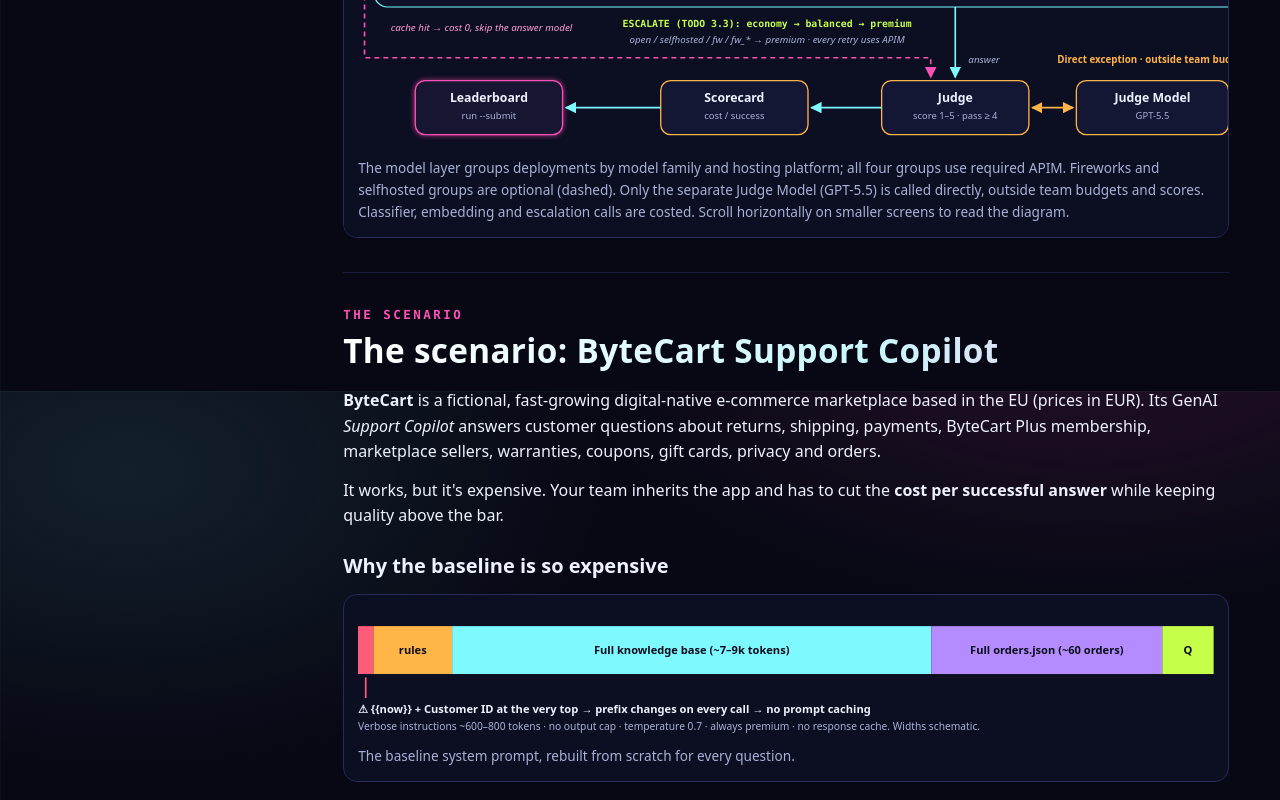
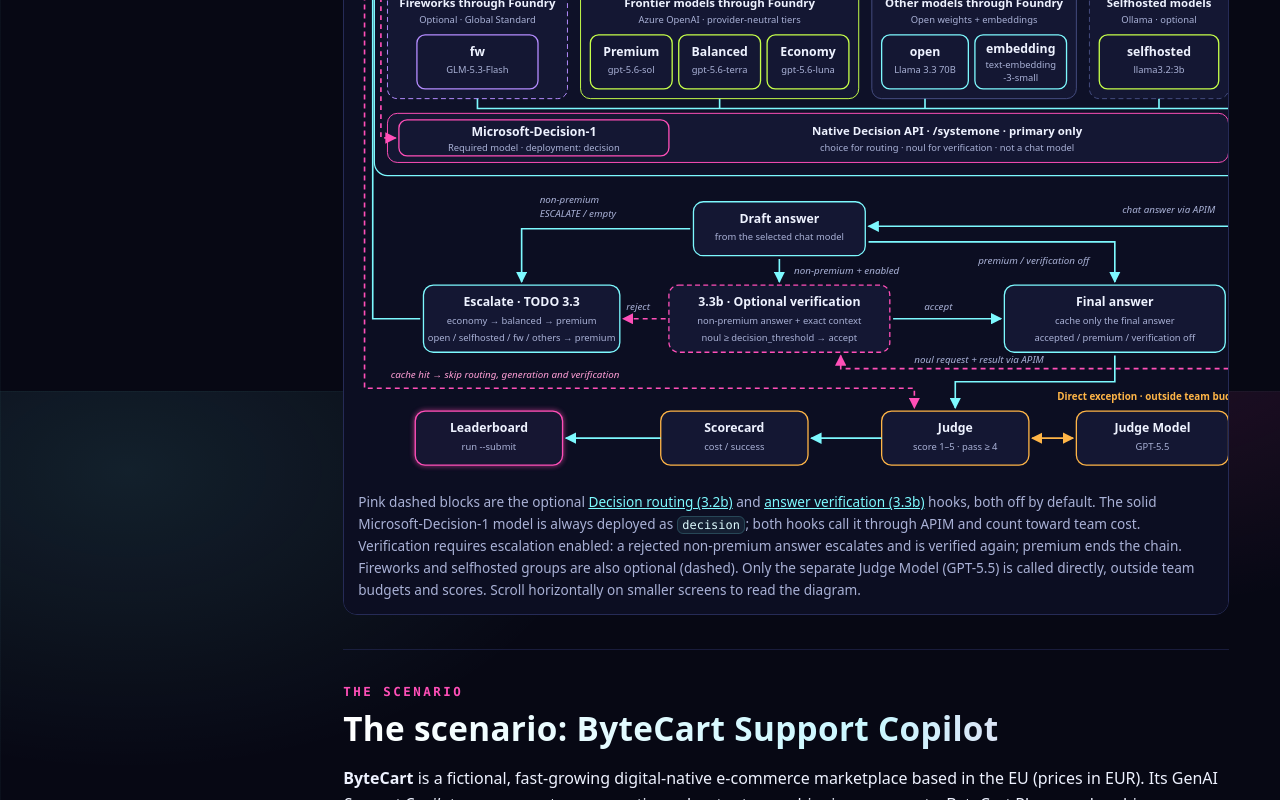
Before and after one commit to microsoft/Token-Wars, a plain HTML site: page docs/index.html in a window 1280 px wide. Shown: the part 2009-2809 px from the top of the page. Drawn offline with Linux system fonts and the light colour scheme.

Commit message:
architecture updated

```diff
--- a/docs/index.html
+++ b/docs/index.html
@@ -324,6 +324,8 @@ details.faq[open]>summary{border-block-end:1px solid var(--line);color:var(--cya
 .arch .n.j rect{stroke:#ffb547}
 .arch .n.l rect{stroke:#ff4fb8}
 .arch .ln{stroke:#7df9ff;stroke-width:2;fill:none}
+.arch .ln.decision{stroke:#ff4fb8;stroke-dasharray:6 5}
+.arch .n.optional rect{stroke-dasharray:6 4}
 .arch .lbl{fill:#a9b1d6;font:italic 12px system-ui,"Segoe UI",sans-serif}
 .arch .todo{fill:#c6ff4a;font:700 11px ui-monospace,Consolas,monospace;text-anchor:middle}
 .promptbar .t{font:600 13px system-ui,"Segoe UI",sans-serif;fill:#0b0d1a}
@@ -423,9 +425,9 @@ tr.grp th{background:rgba(125,249,255,.06);color:var(--cyan);font:700 .74rem var
 <h3>How it all fits together</h3>
 <p>Every workload question goes through the same answer pipeline, and each TODO lights up one block. Make each block cheaper without letting the judge's pass rate drop below 85%.</p>
 <figure class="figure arch-figure">
-<svg class="arch" viewBox="0 0 1100 680" role="img" aria-labelledby="arch-t arch-d" xmlns="http://www.w3.org/2000/svg">
+<svg class="arch" viewBox="0 0 1100 1088" role="img" aria-labelledby="arch-t arch-d" xmlns="http://www.w3.org/2000/svg">
   <title id="arch-t">Token Wars answer pipeline</title>
-  <desc id="arch-d">A request goes through the cache, router and context builder, then the required Azure API Management gateway. The model layer contains four groups: Fireworks through Foundry (fw), frontier models through Foundry (premium, balanced and economy), other models through Foundry (open and embedding), and optional selfhosted models (Ollama). All four groups use the gateway's built-in physical-model routing and team/provider token metrics. Challenge 3.6 adds Azure-to-Fireworks failover only. The separate Judge Model uses GPT-5.5 directly, as the sole inference exception outside team token budgets and scores. A cache hit skips the answer model; an ESCALATE reply requests a higher tier through the gateway.</desc>
+  <desc id="arch-d">A request goes through the cache, router and context builder, then the required Azure API Management gateway. Optional TODO 3.2b calls Microsoft-Decision-1 through APIM before selecting an answer tier: a choice selects the tier, with premium as the low-probability fallback. The model layer includes Fireworks, frontier answer tiers, open and embedding models, selfhosted models, and the required Microsoft-Decision-1 deployment named decision. Decision is not a chat model and uses the primary-only native API. After a chat answer, optional TODO 3.3b verifies non-premium answers against the exact context through APIM. An accepted answer proceeds to final caching and judging; a rejected answer escalates to the next tier and is verified again unless premium is reached. Premium answers and disabled verification bypass the verifier; explicit ESCALATE or empty answers go straight to escalation. A cache hit skips routing, generation and verification. Both optional hooks are off by default, but the Decision deployment is required. Decision calls are costed; the separate GPT-5.5 judge remains outside the team budget.</desc>
   <defs>
     <marker id="ah" viewBox="0 0 10 10" refX="9" refY="5" markerWidth="7" markerHeight="7" orient="auto-start-reverse"><path d="M0,0 L10,5 L0,10 z" fill="#7df9ff"/></marker>
     <marker id="ahm" viewBox="0 0 10 10" refX="9" refY="5" markerWidth="7" markerHeight="7" orient="auto-start-reverse"><path d="M0,0 L10,5 L0,10 z" fill="#ff4fb8"/></marker>
@@ -436,22 +438,33 @@ tr.grp th{background:rgba(125,249,255,.06);color:var(--cyan);font:700 .74rem var
   <g class="n"><rect x="20" y="40" width="130" height="64" rx="12"/><text x="85" y="68">Request</text><text class="s" x="85" y="88">id · customer · question</text></g>
   <g class="n"><rect x="200" y="40" width="160" height="64" rx="12"/><text x="280" y="68">Cache</text><text class="s" x="280" y="88">exact · semantic</text></g>
   <text class="todo" x="280" y="124">TODO 1.5 · 1.6</text>
-  <g class="n"><rect x="410" y="40" width="150" height="64" rx="12"/><text x="485" y="68">Router</text><text class="s" x="485" y="88">none · rules · classifier</text></g>
-  <text class="todo" x="485" y="124">TODO 3.1 · 3.2</text>
-  <g class="n"><rect x="610" y="40" width="190" height="64" rx="12"/><text x="705" y="68">Context builder</text><text class="s" x="705" y="88">KB retrieval · order lookup</text></g>
-  <text class="todo" x="705" y="124">TODO 1.2 · 1.3 (+ prompts 1.1 · 1.7)</text>
+  <g class="n"><rect x="410" y="40" width="190" height="64" rx="12"/><text x="505" y="68">Router</text><text class="s" x="505" y="88">none · rules · classifier · decision</text></g>
+  <text class="todo" x="505" y="26">TODO 3.1 · 3.2</text>
+  <g class="n"><rect x="650" y="40" width="190" height="64" rx="12"/><text x="745" y="68">Context builder</text><text class="s" x="745" y="88">KB retrieval · order lookup</text></g>
+  <text class="todo" x="745" y="124">TODO 1.2 · 1.3 (+ prompts 1.1 · 1.7)</text>
   <line class="ln" x1="150" y1="72" x2="196" y2="72" marker-end="url(#ah)"/>
   <line class="ln" x1="360" y1="72" x2="406" y2="72" marker-end="url(#ah)"/>
-  <line class="ln" x1="560" y1="72" x2="606" y2="72" marker-end="url(#ah)"/>
-  <rect x="320" y="160" width="760" height="64" rx="12" fill="url(#gw)" stroke="#ff4fb8" stroke-width="1.6"/>
-  <text x="700" y="186" fill="#ffd1ec" style="font:600 15px system-ui,Segoe UI,sans-serif;text-anchor:middle">Required AI gateway (Azure API Management)</text>
-  <text x="700" y="207" fill="#a9b1d6" style="font:400 12px system-ui,Segoe UI,sans-serif;text-anchor:middle">built-in model routing · team + provider metrics · 3.5 budgets · 3.6 failover</text>
-  <path class="ln" d="M800 72 H1010 V156" marker-end="url(#ah)"/>
+  <line class="ln" x1="600" y1="72" x2="646" y2="72" marker-end="url(#ah)"/>
+  <g class="n l optional" id="decision-routing">
+    <rect x="390" y="164" width="230" height="78" rx="12"/>
+    <text x="505" y="188">3.2b · Optional Decision routing</text>
+    <text class="s" x="505" y="208">choice → select answer tier</text>
+    <text class="s" x="505" y="228">low probability → premium</text>
+  </g>
+  <path class="ln decision" d="M505 108 V160" marker-start="url(#ahm)" marker-end="url(#ahm)"/>
+  <text class="lbl" x="523" y="148">before selecting the answer model</text>
+  <rect id="architecture-gateway" x="320" y="286" width="760" height="64" rx="12" fill="url(#gw)" stroke="#ff4fb8" stroke-width="1.6"/>
+  <text x="700" y="306" fill="#ffd1ec" style="font:600 15px system-ui,Segoe UI,sans-serif;text-anchor:middle">Required AI gateway (Azure API Management)</text>
+  <text x="700" y="324" fill="#a9b1d6" style="font:400 12px system-ui,Segoe UI,sans-serif;text-anchor:middle">chat + embeddings · /decisions (native API)</text>
+  <text x="700" y="342" fill="#a9b1d6" style="font:400 12px system-ui,Segoe UI,sans-serif;text-anchor:middle">team + provider metrics · 3.5 chat budgets · 3.6 chat failover only</text>
+  <path class="ln decision" id="decision-route-call" d="M505 246 V282" marker-start="url(#ahm)" marker-end="url(#ahm)"/>
+  <text class="lbl" x="523" y="260">choice request + result</text>
+  <path class="ln" d="M840 72 H1010 V282" marker-end="url(#ah)"/>
   <text class="lbl" x="880" y="64">chat + embeddings</text>
-  <g id="model-layer">
-    <rect class="model-layer" x="20" y="268" width="1060" height="238" rx="16"/>
+  <g id="model-layer" transform="translate(0 132)">
+    <rect class="model-layer" x="20" y="268" width="1060" height="312" rx="16"/>
     <text x="40" y="294" fill="#7df9ff" style="font:700 17px system-ui,Segoe UI,sans-serif">Model layer</text>
-    <text x="40" y="315" fill="#a9b1d6" style="font:400 12px system-ui,Segoe UI,sans-serif">Answer, classifier and embedding models · all accessed through APIM</text>
+    <text x="40" y="315" fill="#a9b1d6" style="font:400 12px system-ui,Segoe UI,sans-serif">Answer, classifier, embedding and Decision models · all accessed through APIM</text>
     <g id="models-fireworks">
       <rect class="model-group" x="36" y="352" width="220" height="134" rx="12" style="stroke:#b48cff" stroke-dasharray="6 4"/>
       <text class="group-title" x="146" y="374">Fireworks through Foundry</text>
@@ -479,27 +492,64 @@ tr.grp th{background:rgba(125,249,255,.06);color:var(--cyan);font:700 .74rem var
       <text class="group-note" x="979" y="393">Ollama · optional</text>
       <g class="n m"><rect x="906" y="408" width="146" height="66" rx="10"/><text x="979" y="434">selfhosted</text><text class="s" x="979" y="455">llama3.2:3b</text></g>
     </g>
+    <g id="models-decision">
+      <rect class="model-group" x="36" y="504" width="1028" height="60" rx="12" style="stroke:#ff4fb8"/>
+      <g class="n l"><rect x="50" y="512" width="330" height="44" rx="10"/><text x="215" y="532">Microsoft-Decision-1</text><text class="s" x="215" y="550">Required model · deployment: decision</text></g>
+      <text class="group-title" x="720" y="530">Native Decision API · /systemone · primary only</text>
+      <text class="group-note" x="720" y="550">choice for routing · noul for verification · not a chat model</text>
+    </g>
   </g>
-  <path class="ln" d="M840 224 V330 M146 330 H979"/>
-  <path class="ln" d="M146 330 V348" marker-end="url(#ah)"/>
-  <path class="ln" d="M442 330 V348" marker-end="url(#ah)"/>
-  <path class="ln" d="M753 330 V348" marker-end="url(#ah)"/>
-  <path class="ln" d="M979 330 V348" marker-end="url(#ah)"/>
-  <text x="500" y="531" style="fill:#c6ff4a;font:700 12px ui-monospace,Consolas,monospace;text-anchor:middle">ESCALATE (TODO 3.3): economy → balanced → premium</text>
-  <text class="lbl" x="500" y="550" style="text-anchor:middle">open / selfhosted / fw / fw_* → premium · every retry uses APIM</text>
-  <g class="n j"><rect x="640" y="596" width="180" height="66" rx="12"/><text x="730" y="622">Judge</text><text class="s" x="730" y="643">score 1–5 · pass ≥ 4</text></g>
-  <g class="n j" id="judge-model"><rect x="878" y="596" width="186" height="66" rx="12"/><text x="971" y="622">Judge Model</text><text class="s" x="971" y="643">GPT-5.5</text></g>
-  <line x1="824" y1="629" x2="874" y2="629" stroke="#ffb547" stroke-width="2" marker-start="url(#ahj)" marker-end="url(#ahj)"/>
-  <text x="971" y="574" style="fill:#ffb547;font:600 12px system-ui,Segoe UI,sans-serif;text-anchor:middle">Direct exception · outside team budget</text>
-  <g class="n j"><rect x="370" y="596" width="180" height="66" rx="12"/><text x="460" y="622">Scorecard</text><text class="s" x="460" y="643">cost / success</text></g>
-  <g class="n l"><rect x="70" y="596" width="180" height="66" rx="12" filter="url(#glow)"/><text x="160" y="622">Leaderboard</text><text class="s" x="160" y="643">run --submit</text></g>
-  <path class="ln" d="M730 506 V592" marker-end="url(#ah)"/>
-  <text class="lbl" x="746" y="575">answer</text>
-  <line class="ln" x1="640" y1="629" x2="554" y2="629" marker-end="url(#ah)"/>
-  <line class="ln" x1="370" y1="629" x2="254" y2="629" marker-end="url(#ah)"/>
-  <path d="M280 104 V142 H8 V568 H700 V592" stroke="#ff4fb8" stroke-width="2" fill="none" stroke-dasharray="6 5" marker-end="url(#ahm)"/>
-  <text x="40" y="535" style="fill:#ff9fd6;font:italic 12px system-ui,Segoe UI,sans-serif">cache hit → cost 0, skip the answer model</text>
-</svg><figcaption>The model layer groups deployments by model family and hosting platform; all four groups use required APIM. Fireworks and selfhosted groups are optional (dashed). Only the separate Judge Model (GPT-5.5) is called directly, outside team budgets and scores. Classifier, embedding and escalation calls are costed. Scroll horizontally on smaller screens to read the diagram.</figcaption></figure>
+  <path class="ln" d="M840 350 V462 M146 462 H979"/>
+  <path class="ln" d="M146 462 V480" marker-end="url(#ah)"/>
+  <path class="ln" d="M442 462 V480" marker-end="url(#ah)"/>
+  <path class="ln" d="M753 462 V480" marker-end="url(#ah)"/>
+  <path class="ln" d="M979 462 V480" marker-end="url(#ah)"/>
+  <path class="ln decision" id="decision-model-call" d="M350 354 V372 H28 V666 H46" marker-start="url(#ahm)" marker-end="url(#ahm)"/>
+  <text class="lbl" x="52" y="390">/decisions → native Decision API</text>
+  <path class="ln" d="M442 618 V630 M693 618 V630 M979 618 V630"/>
+  <path class="ln" id="answer-model-responses" d="M146 618 V630 H1072 V774 H624" marker-end="url(#ah)"/>
+  <text class="lbl" x="934" y="758">chat answer via APIM</text>
+  <g class="n" id="draft-answer"><rect x="410" y="744" width="210" height="66" rx="12"/><text x="515" y="770">Draft answer</text><text class="s" x="515" y="791">from the selected chat model</text></g>
+  <g class="n l optional" id="decision-verification">
+    <rect x="380" y="846" width="270" height="82" rx="12"/>
+    <text x="515" y="872">3.3b · Optional verification</text>
+    <text class="s" x="515" y="893">non-premium answer + exact context</text>
+    <text class="s" x="515" y="914">noul ≥ decision_threshold → accept</text>
+  </g>
+  <path class="ln" d="M515 814 V842" marker-end="url(#ah)"/>
+  <text class="lbl" x="533" y="832">non-premium + enabled</text>
+  <g class="n" id="answer-escalation">
+    <rect x="80" y="846" width="240" height="82" rx="12"/>
+    <text x="200" y="872">Escalate · TODO 3.3</text>
+    <text class="s" x="200" y="893">economy → balanced → premium</text>
+    <text class="s" x="200" y="914">open / selfhosted / fw / others → premium</text>
+  </g>
+  <path class="ln decision" id="verification-reject" d="M376 887 H324" marker-end="url(#ahm)"/>
+  <text class="lbl" x="328" y="876">reject</text>
+  <path class="ln" id="answer-explicit-escalation" d="M406 777 H200 V842" marker-end="url(#ah)"/>
+  <text class="lbl" x="222" y="746">non-premium</text>
+  <text class="lbl" x="222" y="763">ESCALATE / empty</text>
+  <path class="ln" id="escalation-retry" d="M76 887 H18 V310 H316" marker-end="url(#ah)"/>
+  <text class="lbl" x="52" y="330">next tier · rebuild context · retry via APIM</text>
+  <g class="n" id="final-answer"><rect x="790" y="846" width="270" height="82" rx="12"/><text x="925" y="872">Final answer</text><text class="s" x="925" y="893">cache only the final answer</text><text class="s" x="925" y="914">accepted / premium / verification off</text></g>
+  <path class="ln" id="verification-accept" d="M654 887 H786" marker-end="url(#ah)"/>
+  <text class="lbl" x="692" y="876">accept</text>
+  <path class="ln" id="verification-bypass" d="M624 793 H925 V842" marker-end="url(#ah)"/>
+  <text class="lbl" x="758" y="820">premium / verification off</text>
+  <path class="ln decision" id="decision-verification-call" d="M590 932 V948 H1092 V310 H1084" marker-start="url(#ahm)" marker-end="url(#ahm)"/>
+  <text class="lbl" x="680" y="941">noul request + result via APIM</text>
+  <path class="ln" d="M925 932 V964 H730 V996" marker-end="url(#ah)"/>
+  <g class="n j"><rect x="640" y="1000" width="180" height="66" rx="12"/><text x="730" y="1026">Judge</text><text class="s" x="730" y="1047">score 1–5 · pass ≥ 4</text></g>
+  <g class="n j" id="judge-model"><rect x="878" y="1000" width="186" height="66" rx="12"/><text x="971" y="1026">Judge Model</text><text class="s" x="971" y="1047">GPT-5.5</text></g>
+  <line x1="824" y1="1033" x2="874" y2="1033" stroke="#ffb547" stroke-width="2" marker-start="url(#ahj)" marker-end="url(#ahj)"/>
+  <text x="971" y="986" style="fill:#ffb547;font:600 12px system-ui,Segoe UI,sans-serif;text-anchor:middle">Direct exception · outside team budget</text>
+  <g class="n j"><rect x="370" y="1000" width="180" height="66" rx="12"/><text x="460" y="1026">Scorecard</text><text class="s" x="460" y="1047">cost / success</text></g>
+  <g class="n l"><rect x="70" y="1000" width="180" height="66" rx="12" filter="url(#glow)"/><text x="160" y="1026">Leaderboard</text><text class="s" x="160" y="1047">run --submit</text></g>
+  <line class="ln" x1="640" y1="1033" x2="554" y2="1033" marker-end="url(#ah)"/>
+  <line class="ln" x1="370" y1="1033" x2="254" y2="1033" marker-end="url(#ah)"/>
+  <path class="ln decision" id="cache-hit" d="M280 104 V142 H8 V972 H680 V996" marker-end="url(#ahm)"/>
+  <text x="40" y="960" style="fill:#ff9fd6;font:italic 12px system-ui,Segoe UI,sans-serif">cache hit → skip routing, generation and verification</text>
+</svg><figcaption>Pink dashed blocks are the optional <a href="#step-3.2b">Decision routing (3.2b)</a> and <a href="#step-3.3b">answer verification (3.3b)</a> hooks, both off by default. The solid Microsoft-Decision-1 model is always deployed as <code>decision</code>; both hooks call it through APIM and count toward team cost. Verification requires escalation enabled: a rejected non-premium answer escalates and is verified again; premium ends the chain. Fireworks and selfhosted groups are also optional (dashed). Only the separate Judge Model (GPT-5.5) is called directly, outside team budgets and scores. Scroll horizontally on smaller screens to read the diagram.</figcaption></figure>
 </section>
 <section id="scenario" class="doc-section" aria-labelledby="scenario-h"><p class="kicker">The scenario</p><h2 id="scenario-h">The scenario: ByteCart Support Copilot</h2>
 <p><strong>ByteCart</strong> is a fictional, fast-growing digital-native e-commerce marketplace based in the EU (prices in EUR). Its GenAI <em>Support Copilot</em> answers customer questions about returns, shipping, payments, ByteCart Plus membership, marketplace sellers, warranties, coupons, gift cards, privacy and orders.</p>
```
Also changed, not shown: 1 other file.
